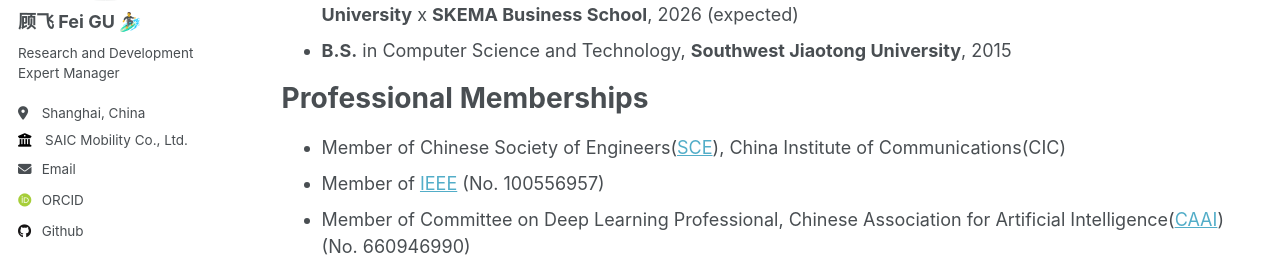
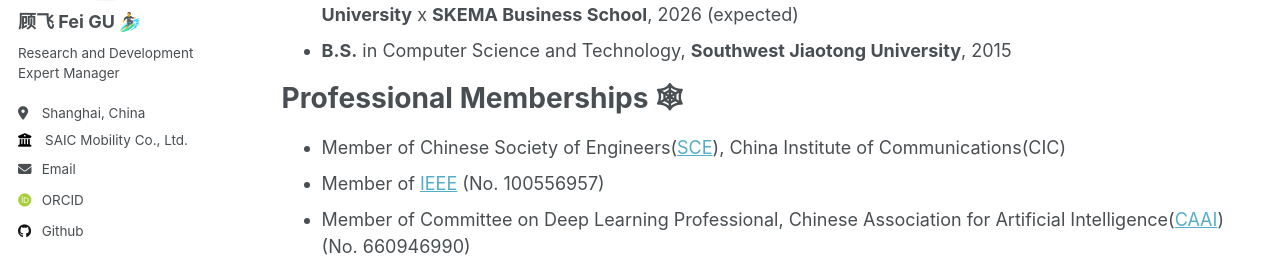
Before and after one commit to rongmax-gufei/rongmax-gufei.github.io, a Jekyll site: the page built from _pages/cv.md, in a window 1280 px wide and 900 px high. Shown: the part 280-553 px from the top of the window. Built offline with Jekyll 4.4.1, drawn with Linux system fonts in a browser that asks for light colours; some web fonts are replaced.

Commit message:
Update cv.md

```diff
--- a/_pages/cv.md
+++ b/_pages/cv.md
@@ -16,7 +16,7 @@ Education 📚︎
 * **M.S.** in Entrepreneurship and Innovation (Management of Big Data and Artificial Intelligence), **Xi'an Jiaotong University** x **SKEMA Business School**, 2026 (expected)
 * **B.S.** in Computer Science and Technology, **Southwest Jiaotong University**, 2015
 
-Professional Memberships
+Professional Memberships 🕸︎
 ======
 *  Member of Chinese Society of Engineers([SCE](https://assess-cse.cast.org.cn/front/home)), China Institute of Communications(CIC)
 *  Member of [IEEE](https://www.ieee.org/membership/join/index.html?WT.mc_id=hc_join) (No. 100556957)
```
